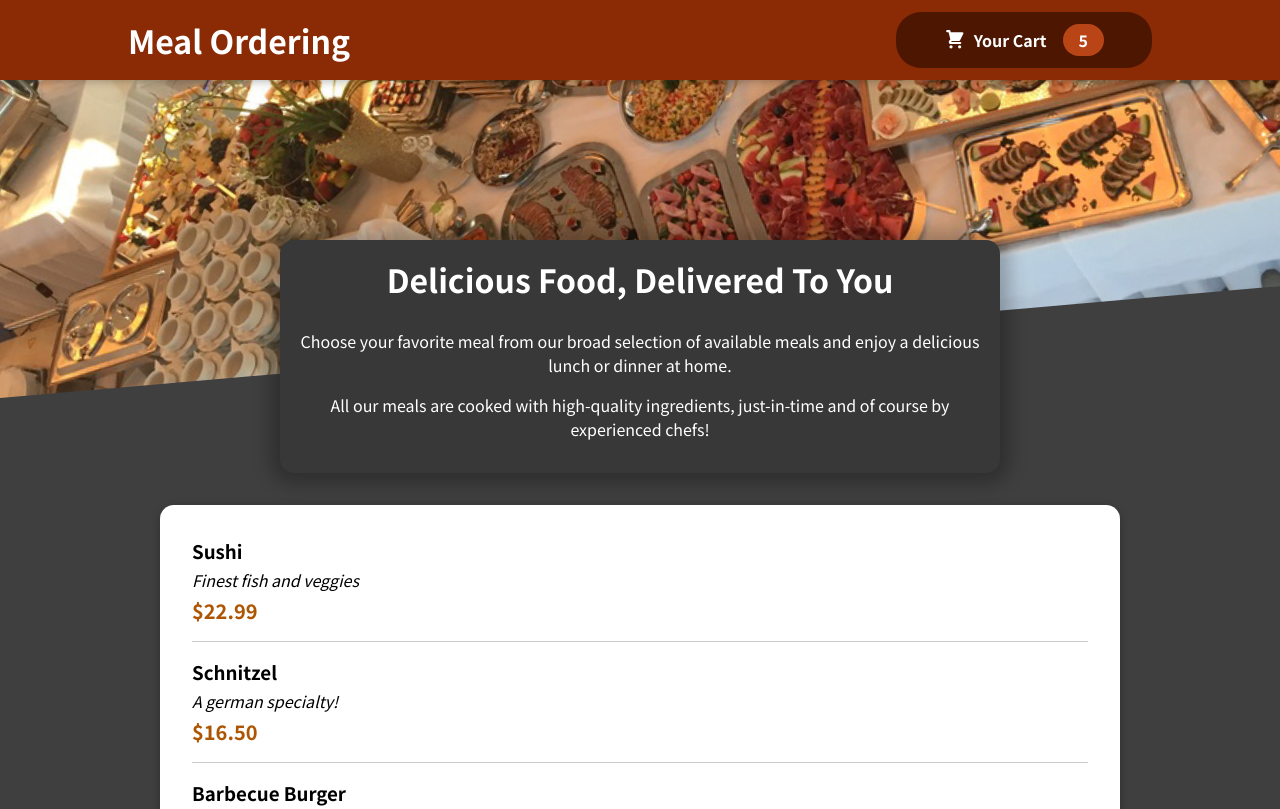
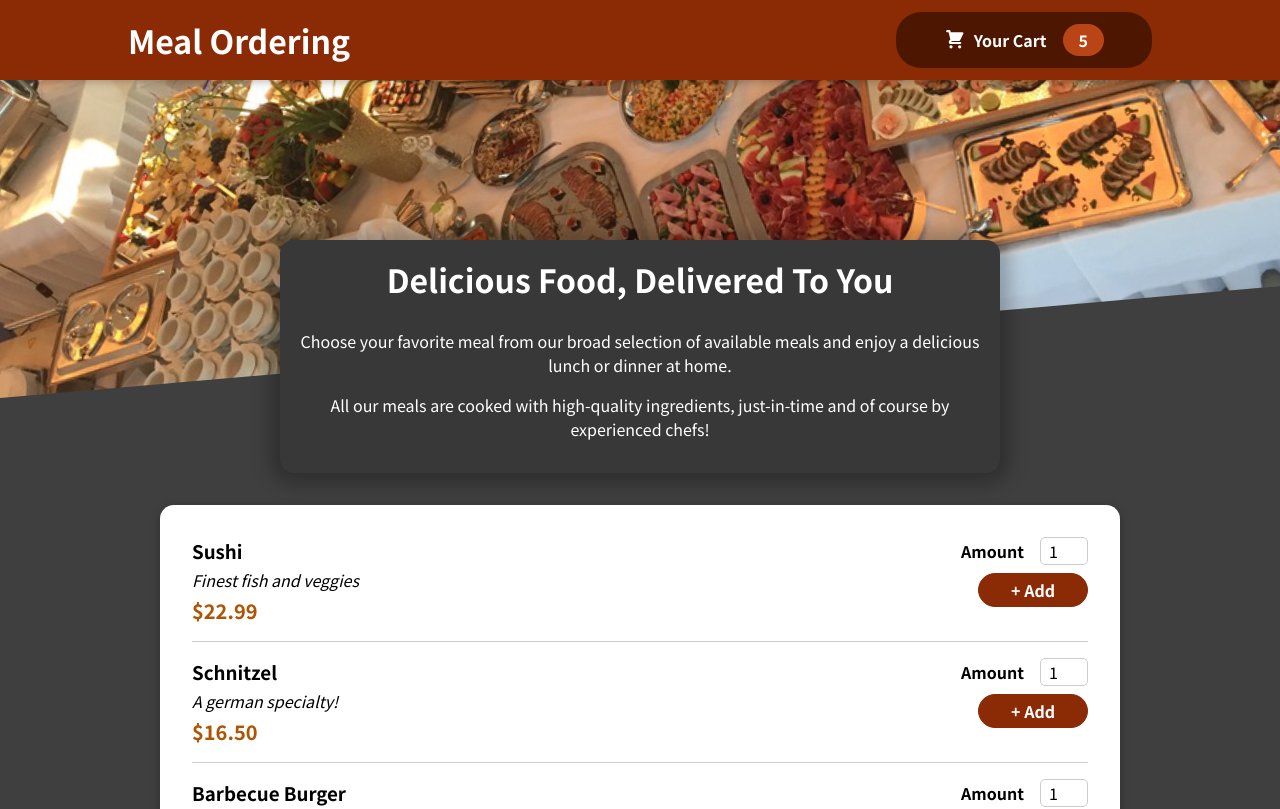
Before and after one commit to ericksicard/react-food-order-app, a JavaScript app: page / in a window 1280 px wide. Shown: the top 809 px of the page. Built offline with nearby package versions, Linux system fonts and the light colour scheme.

Commit message:
Adding a Form

```diff
--- a/src/components/Meals/AvailableMeals.js
+++ b/src/components/Meals/AvailableMeals.js
@@ -33,6 +33,7 @@
 
     const mealList = DUMMY_MEALS.map( meal => (
         <MealItem
+            id={meal.id}
             key={meal.id}
             name={meal.name}
             description={meal.description}
--- a/src/components/Meals/MealItem/MealItem.js
+++ b/src/components/Meals/MealItem/MealItem.js
@@ -1,4 +1,5 @@
 import classes from './MealItem.module.css';
+import MealItemForm from './MealItemForm';
 
 const MealItem = props => {
     const price = `$${props.price.toFixed(2)}`;
@@ -10,7 +11,7 @@
                 <div className={classes.price}>{price}</div>
             </div>
             <div>
-
+                <MealItemForm id={props.id}/>
             </div>
         </li>
     );
--- /dev/null
+++ b/src/components/Meals/MealItem/MealItemForm.js
@@ -0,0 +1,23 @@
+import classes from './MealItemForm.module.css';
+import Input from '../../UI/Input';
+
+const MealItemForm = props => {
+    return (
+        <form className={classes.form}>
+            <Input
+                label='Amount'
+                input={{
+                        id: 'amount_' + props.id,
+                        type: 'number',
+                        min:'1',
+                        max:'5',
+                        step:'1',
+                        defaultValue: '1'
+                    }}
+            />
+            <button>+ Add</button>
+        </form>
+    )
+};
+
+export default MealItemForm;
--- /dev/null
+++ b/src/components/Meals/MealItem/MealItemForm.module.css
@@ -0,0 +1,20 @@
+.form {
+    text-align: right;
+  }
+
+  .form button {
+    font: inherit;
+    cursor: pointer;
+    background-color: #8a2b06;
+    border: 1px solid #8a2b06;
+    color: white;
+    padding: 0.25rem 2rem;
+    border-radius: 20px;
+    font-weight: bold;
+  }
+
+  .form button:hover,
+  .form button:active {
+    background-color: #641e03;
+    border-color: #641e03;
+  }
--- /dev/null
+++ b/src/components/UI/Input.js
@@ -0,0 +1,12 @@
+import classes from './Input.module.css';
+
+const Input = props => {
+    return (
+        <div className={classes.input}>
+            <label htmlFor={props.input.id}>{props.label}</label>
+            <input {...props.input}/>
+        </div>
+    );
+};
+
+export default Input;
--- /dev/null
+++ b/src/components/UI/Input.module.css
@@ -0,0 +1,18 @@
+.input {
+    display: flex;
+    align-items: center;
+    margin-bottom: 0.5rem;
+  }
+
+  .input label {
+    font-weight: bold;
+    margin-right: 1rem;
+  }
+
+  .input input {
+    width: 3rem;
+    border-radius: 5px;
+    border: 1px solid #ccc;
+    font: inherit;
+    padding-left: 0.5rem;
+  }
```
Also changed, not shown: 1 other file (tests, documents, lock files or other folders).
